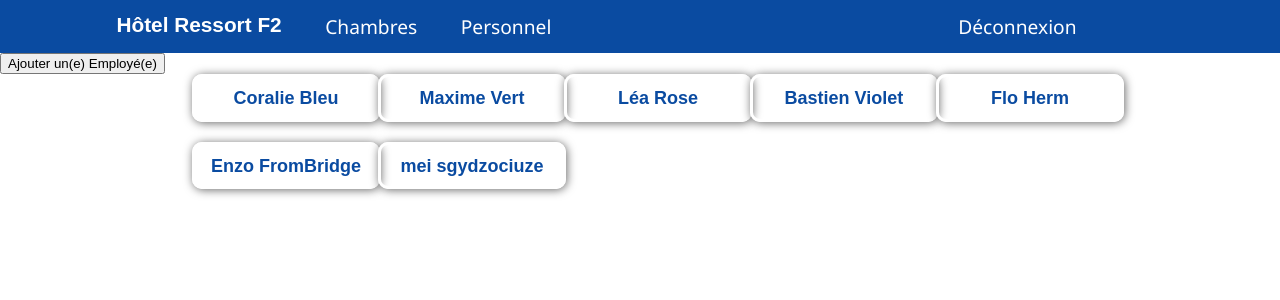
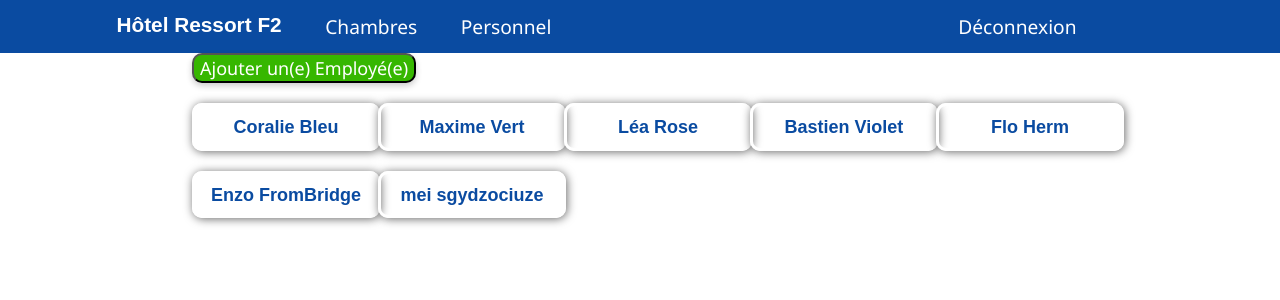
Before and after one commit to Opalie/Hotel-Resort, a PHP site: page /personnel.php in a window 1280 px wide. Shown: the top 300 px of the page. Run offline with PHP 8.4, Linux system fonts and the light colour scheme; data comes from the database, SQL or seed files in the repository.

Commit message:
fixed button

```diff
--- a/Hotel-Resort-main/style/css-manager.css
+++ b/Hotel-Resort-main/style/css-manager.css
@@ -77,3 +77,14 @@
     padding: 2 2 2 2;
     cursor: pointer;
 }
+
+button[type=submit]{
+    margin-left: 15%;
+    margin-bottom: 20px;
+    font-size: 18px;
+    font-family: Segoe UI;
+    color: white;
+    background: #36B700;
+    box-shadow: 0px 3px 6px rgba(0, 0, 0, 0.2);
+    border-radius: 10px;
+}
```
